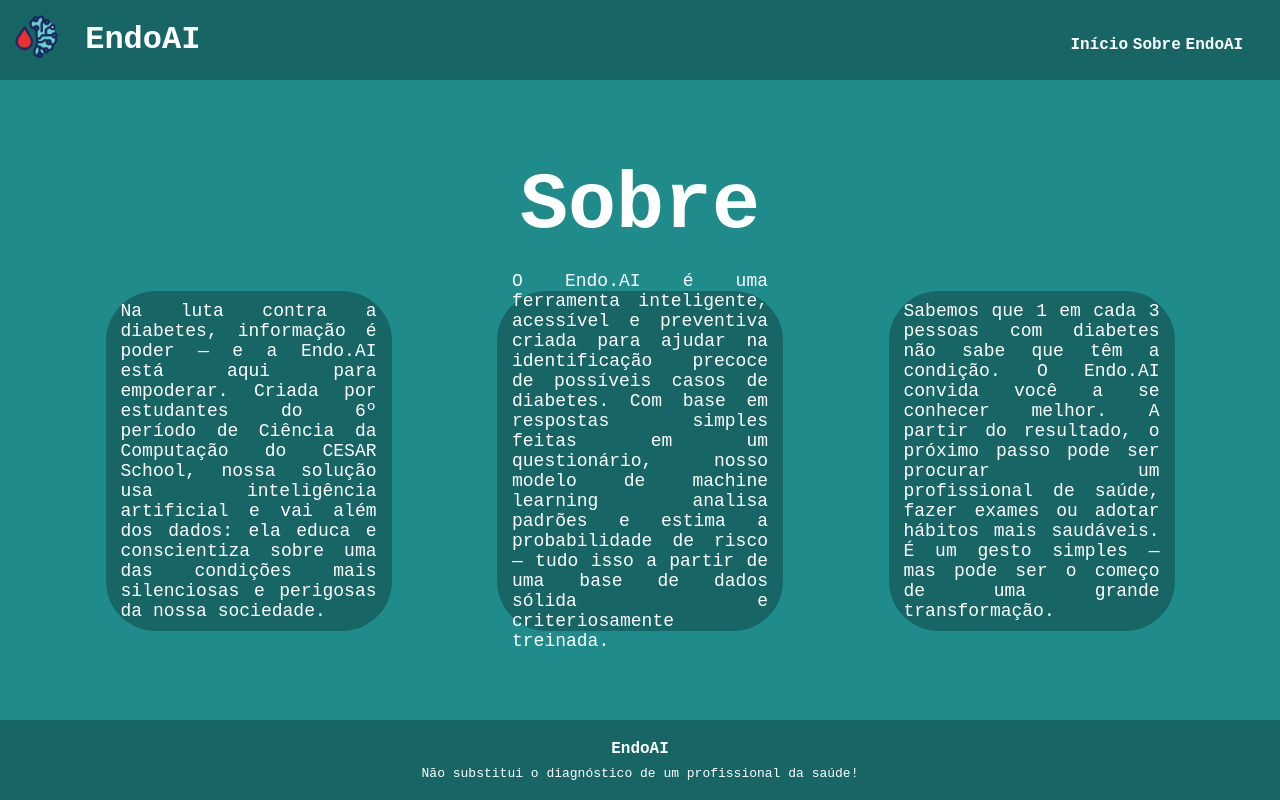
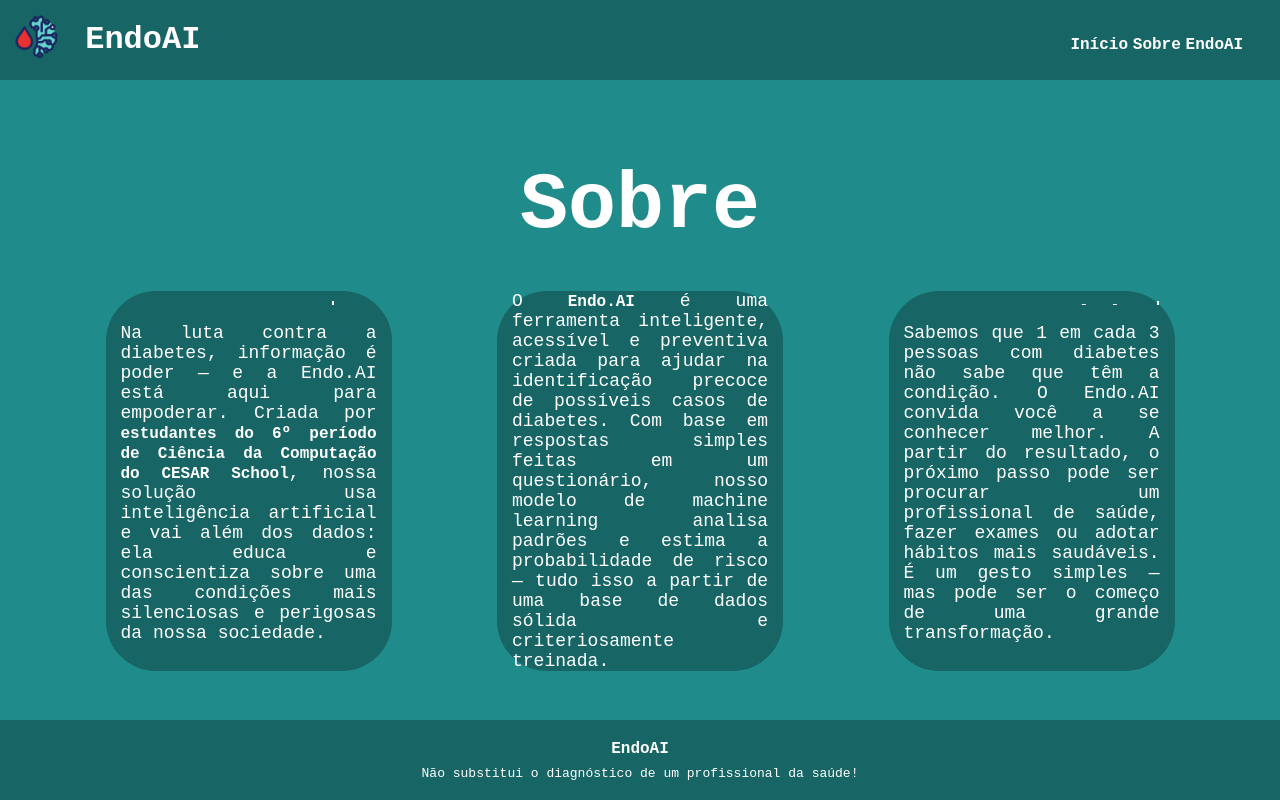
Before and after one commit to paulo-campos-57/EndoAI, a React (Create React App) app in the folder frontend/endo-front/: page /sobre in a window 1280 px wide. Built offline with nearby package versions, Linux system fonts and the light colour scheme.

Commit message:
add: insertt new features in About page

```diff
--- a/frontend/endo-front/src/pages/About/About.module.css
+++ b/frontend/endo-front/src/pages/About/About.module.css
@@ -33,7 +33,7 @@
 .block {
     background-color: #176565;
     width: 20%;
-    height: 40vh;
+    height: 45vh;
     display: flex;
     flex-direction: column;
     justify-content: center;
@@ -117,3 +117,30 @@
         border-color: transparent;
     }
 }
+
+.links {
+    color: #fff;
+    font-size: 2vh;
+    text-decoration: none;
+    font-weight: 900;
+    position: relative;
+    transition: color 0.2s ease-in-out;
+}
+
+.links::after {
+    content: '';
+    position: absolute;
+    width: 100%;
+    height: 2px;
+    background: #1d334a;
+    left: 0;
+    bottom: -5px;
+    transform: scaleX(0);
+    transform-origin: left;
+    transition: transform 0.3s ease-in-out;
+}
+
+.links:hover {
+    cursor: pointer;
+    color: #1d334a;
+}
--- a/frontend/endo-front/src/pages/About/index.js
+++ b/frontend/endo-front/src/pages/About/index.js
@@ -14,13 +14,13 @@ function About() {
                         <div className={styles.block}>
                             <div className={`${styles.typewriterBase} ${styles.typewriter1}`}>Quem Somos</div>
                             <p className={styles.fontText}>
-                                Na luta contra a diabetes, informação é poder — e a Endo.AI está aqui para empoderar. Criada por estudantes do 6º período de Ciência da Computação do CESAR School, nossa solução usa inteligência artificial e vai além dos dados: ela educa e conscientiza sobre uma das condições mais silenciosas e perigosas da nossa sociedade.
+                                Na luta contra a diabetes, informação é poder — e a Endo.AI está aqui para empoderar. Criada por <a href="https://github.com/paulo-campos-57/EndoAI" className={styles.links}>estudantes do 6º período de Ciência da Computação do CESAR School</a>, nossa solução usa inteligência artificial e vai além dos dados: ela educa e conscientiza sobre uma das condições mais silenciosas e perigosas da nossa sociedade.
                             </p>
                         </div>
                         <div className={styles.block}>
                             <div className={`${styles.typewriterBase} ${styles.typewriter2}`}>Nossa Solução</div>
                             <p className={styles.fontText}>
-                                O Endo.AI é uma ferramenta inteligente, acessível e preventiva criada para ajudar na identificação precoce de possíveis casos de diabetes. Com base em respostas simples feitas em um questionário, nosso modelo de machine learning analisa padrões e estima a probabilidade de risco — tudo isso a partir de uma base de dados sólida e criteriosamente treinada.
+                                O <a href="https://sites.google.com/cesar.school/endo-ai/home" className={styles.links}>Endo.AI</a> é uma ferramenta inteligente, acessível e preventiva criada para ajudar na identificação precoce de possíveis casos de diabetes. Com base em respostas simples feitas em um questionário, nosso modelo de machine learning analisa padrões e estima a probabilidade de risco — tudo isso a partir de uma base de dados sólida e criteriosamente treinada.
                             </p>
                         </div>
                         <div className={styles.block}>
```
Also changed, not shown: 1 other file (tests, documents, lock files or other folders).
